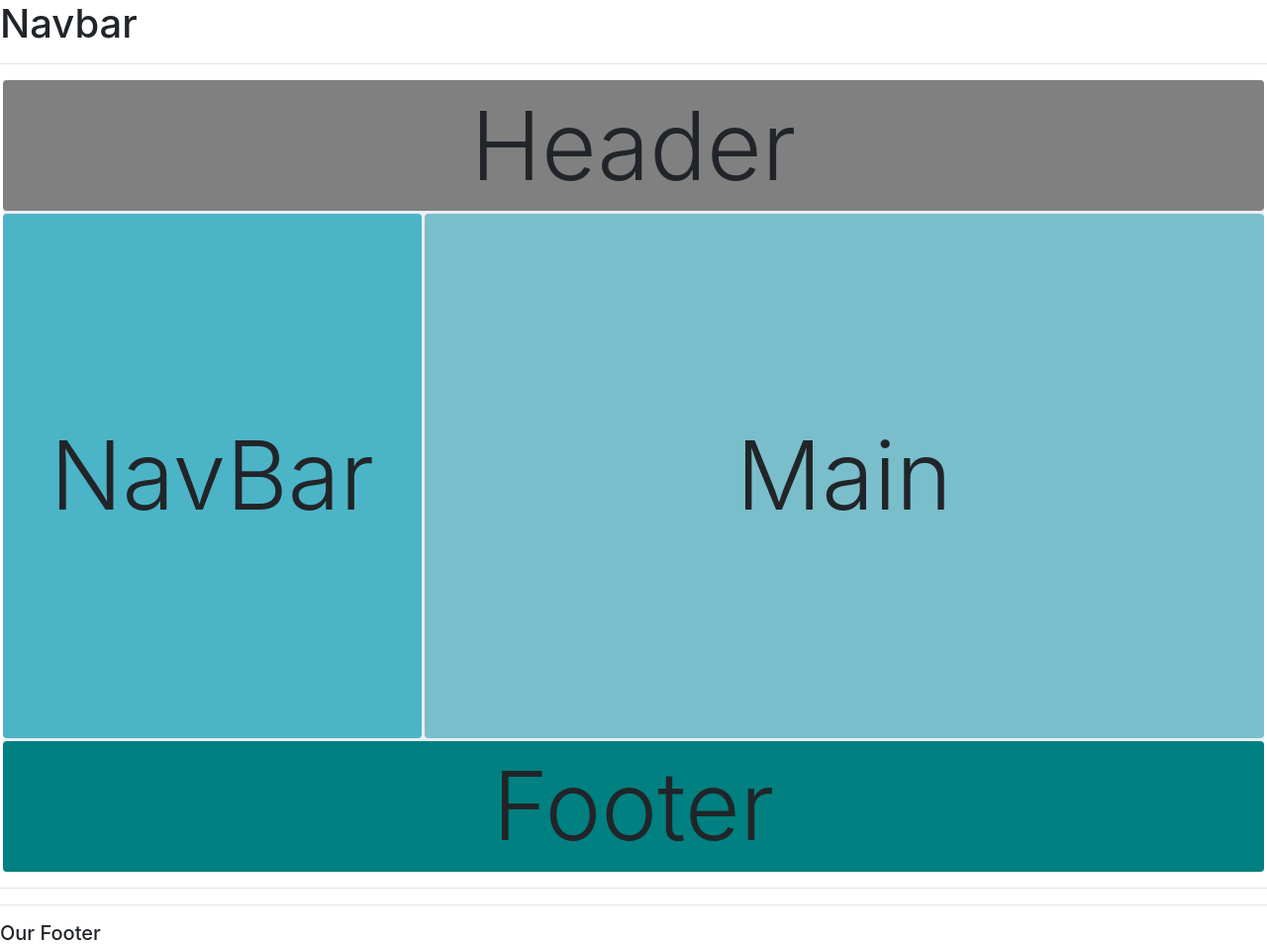
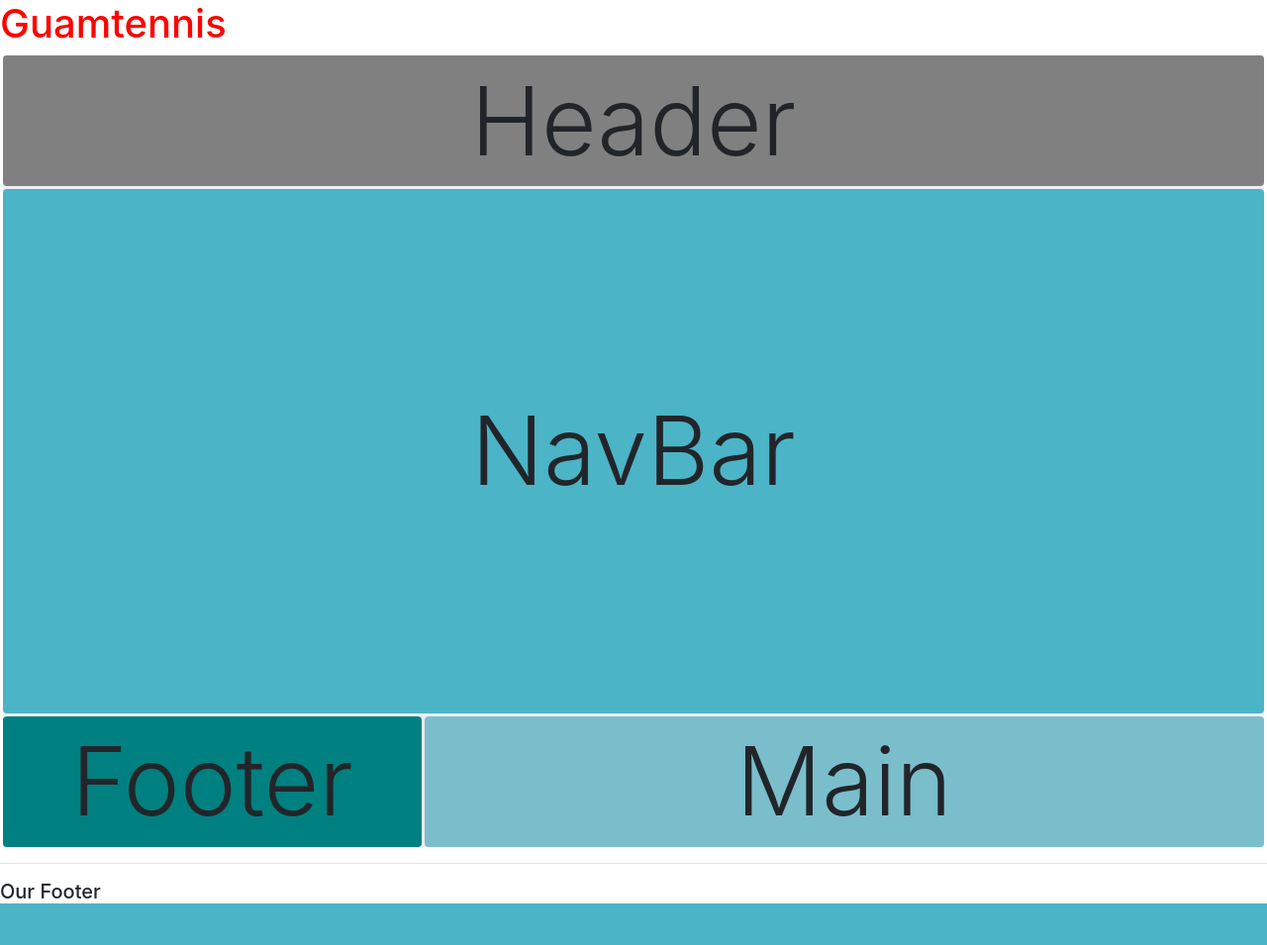
Before and after one commit to romodulo/grid_project, a Django app: page / in a window 1280 px wide. Shown: the whole page at 99% size. After the commit the page ends 913 px from the top, so only its background shows below. Run offline with Django 3.2, Linux system fonts and the light colour scheme; some libraries are stand-ins or nearby versions.

Commit message:
made it work: new problem: main.css in static isn't updating the view

```diff
--- /dev/null
+++ b/gridWebsite/grid/templates/grid/main-extended.html
@@ -0,0 +1,12 @@
+{% extends 'grid/main.html'%}
+
+{% block container-content %}
+<div class=romels-container-container>
+	<div class="romels-container">
+		<header class="display-1 d-flex align-items-center justify-content-center rounded">Header</header>
+		<nav class="display-1 d-flex align-items-center justify-content-center rounded">NavBar</nav>
+		<main class="display-1 d-flex align-items-center justify-content-center rounded">Main</main>
+		<footer class="display-1 d-flex align-items-center justify-content-center rounded">Footer</footer>
+	</div>
+</div>
+{% endblock %}
--- a/gridWebsite/grid/templates/grid/main.html
+++ b/gridWebsite/grid/templates/grid/main.html
@@ -9,18 +9,7 @@
 	<link rel="stylesheet" href="https://stackpath.bootstrapcdn.com/bootstrap/4.5.0/css/bootstrap.min.css" integrity="sha384-9aIt2nRpC12Uk9gS9baDl411NQApFmC26EwAOH8WgZl5MYYxFfc+NcPb1dKGj7Sk" crossorigin="anonymous">
 </head>
 <body>
-	<h1>Navbar</h1>
-
-	<hr>
-		<div class=romels-container-container>
-			<div class="romels-container">
-				<header class="display-1 d-flex align-items-center justify-content-center rounded">Header</header>
-				<nav class="display-1 d-flex align-items-center justify-content-center rounded">NavBar</nav>
-				<main class="display-1 d-flex align-items-center justify-content-center rounded">Main</main>
-				<footer class="display-1 d-flex align-items-center justify-content-center rounded">Footer</footer>
-			</div>
-		</div>
-	<hr>
+	<h1 class= "romeltitlefont" style="color:red">Guamtennis</h1>
 
 	{% block container-content %}
 
--- a/gridWebsite/grid/views.py
+++ b/gridWebsite/grid/views.py
@@ -4,7 +4,7 @@
 # Create your views here.
 
 def index(request):
-	return render(request, 'grid/main.html')
+	return render(request, 'grid/main-extended.html')
 
 def home(request):
 	return render(request, 'grid/products.html')
--- a/gridWebsite/static/css/main.css
+++ b/gridWebsite/static/css/main.css
@@ -6,6 +6,11 @@
 body {
 	height:100vh;
 }
+
+.romeltitlefont {
+	color:red;
+}
+
 .romels-container {
 	display:grid;
 	height:100vh;
@@ -13,8 +18,8 @@
 	grid-template-rows: 1fr 4fr 1fr;
 	grid-template-areas:
 	"h h h"
-	"n m m"
-	"f f f";
+	"n n n"
+	"f m m";
 	background-color: #ebeff5;
 	grid-gap:0.2rem;
 }
```
